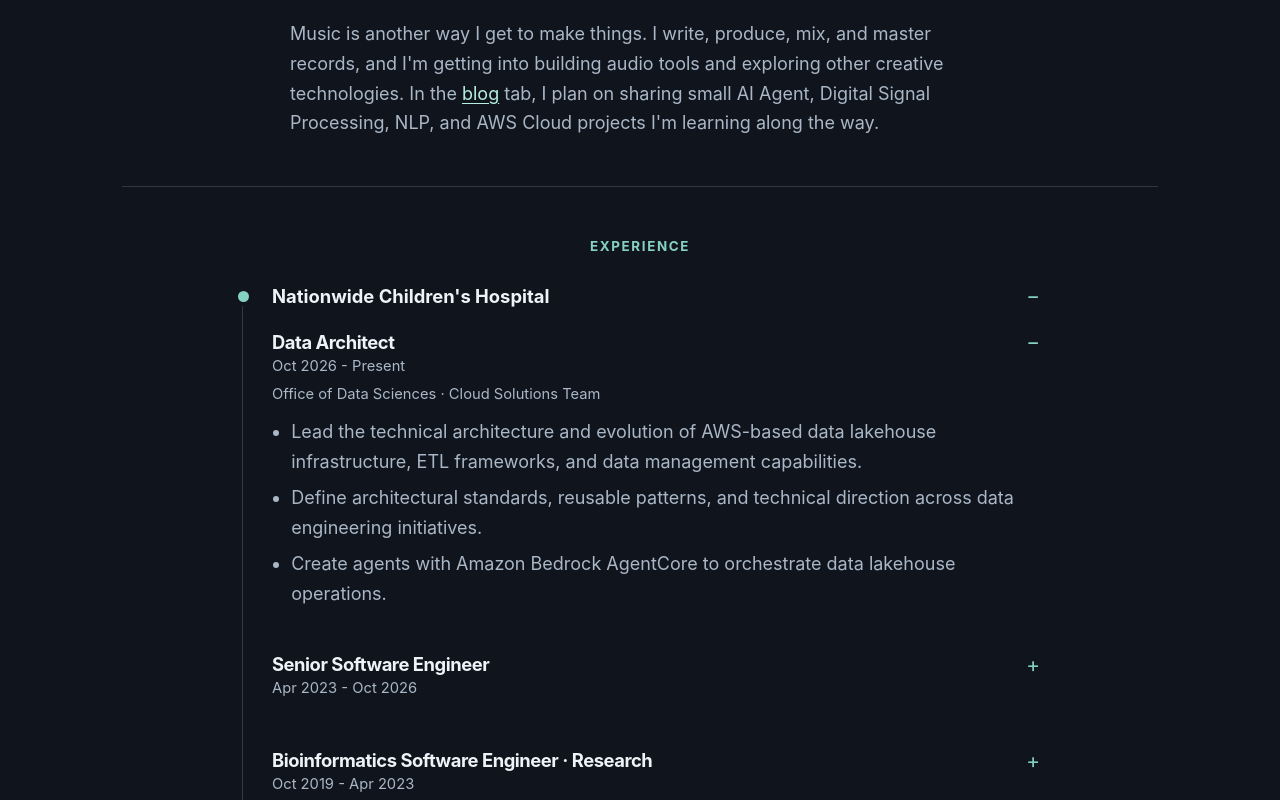
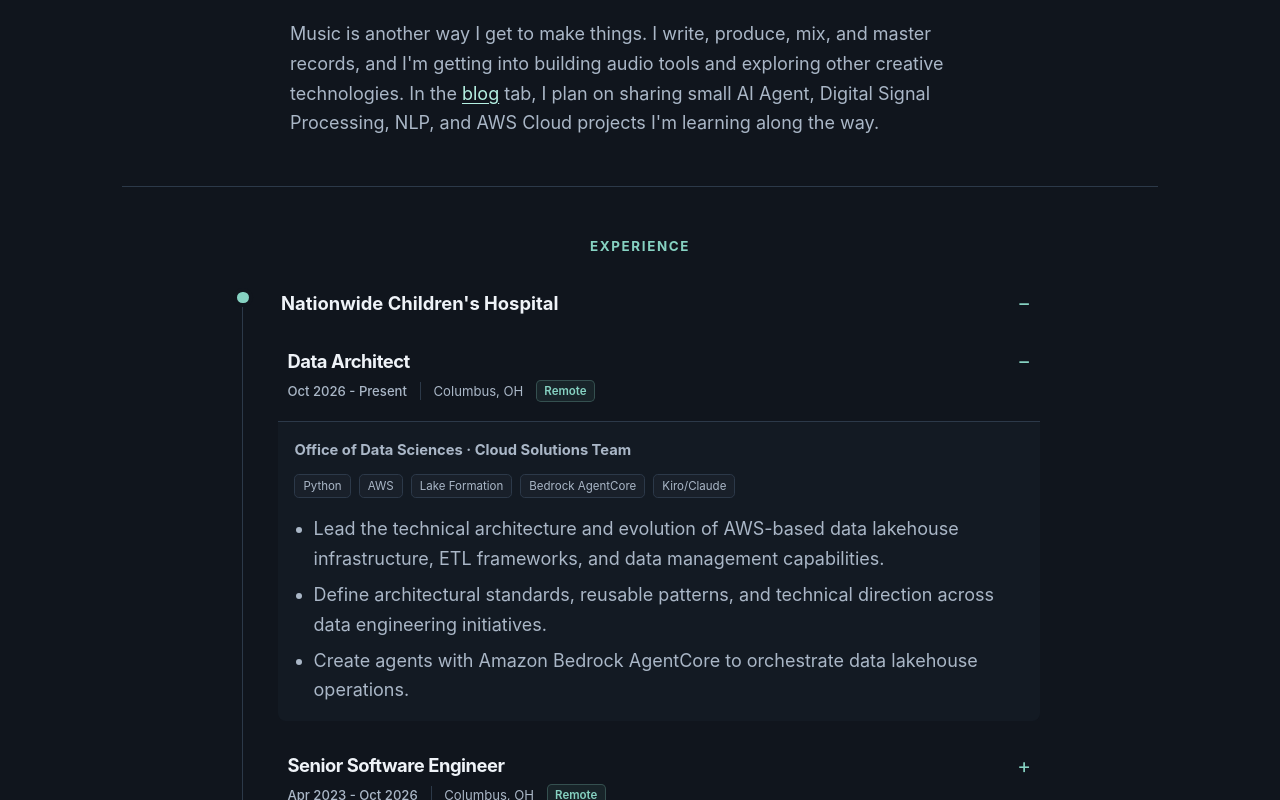
Before and after one commit to jabrennem/jabrennem.github.io, a React (Vite) app: page /#/ in a window 1280 px wide. Shown: the part 2000-2800 px from the top of the page. Built offline with nearby package versions, Linux system fonts and the light colour scheme.

Commit message:
Refine About page experience layout and skill highlights

```diff
--- /dev/null
+++ b/src/components/RoleTools.jsx
@@ -0,0 +1,13 @@
+export default function RoleTools({ tools }) {
+  if (!tools?.length) return null;
+
+  return (
+    <aside className="role-tools" aria-label="Tools used in this role">
+      <ul>
+        {tools.map(({ name }) => (
+          <li key={name}>{name}</li>
+        ))}
+      </ul>
+    </aside>
+  );
+}
--- a/src/data/experience.js
+++ b/src/data/experience.js
@@ -3,6 +3,15 @@ const experience = [
     title: 'Data Architect',
     date: 'Oct 2026 - Present',
     dateTime: '2026-10',
+    location: 'Columbus, OH',
+    workArrangement: 'Remote',
+    tools: [
+      { name: 'Python' },
+      { name: 'AWS' },
+      { name: 'Lake Formation' },
+      { name: 'Bedrock AgentCore' },
+      { name: 'Kiro/Claude' },
+    ],
     company: 'Nationwide Children\'s Hospital · Office of Data Sciences · Cloud Solutions Team',
     bullets: [
       'Lead the technical architecture and evolution of AWS-based data lakehouse infrastructure, ETL frameworks, and data management capabilities.',
@@ -14,6 +23,16 @@ const experience = [
     title: 'Senior Software Engineer',
     date: 'Apr 2023 - Oct 2026',
     dateTime: '2023-04',
+    location: 'Columbus, OH',
+    workArrangement: 'Remote',
+    tools: [
+      { name: 'Python' },
+      { name: 'AWS Serverless' },
+      { name: 'Spark' },
+      { name: 'Lake Formation' },
+      { name: 'Bedrock' },
+      { name: 'GitHub' },
+    ],
     company: 'Nationwide Children\'s Hospital · Office of Data Sciences · Cloud Solutions Team',
     bullets: [
       'Lead architect and developer of a multi-account, research data lake house application in AWS that manages data catalog resources using Glue, storage in S3, ETL using Step Functions and EMR Serverless, governance and access control using Lake Formation and IAM, and lineage with Eventbridge.',
@@ -35,6 +54,16 @@ const experience = [
     title: 'Bioinformatics Software Engineer · Research',
     date: 'Oct 2019 - Apr 2023',
     dateTime: '2019-10',
+    location: 'Columbus, OH',
+    workArrangement: 'On Site',
+    tools: [
+      { name: 'Python' },
+      { name: 'AWS Batch' },
+      { name: 'AWS Serverless' },
+      { name: 'S3/Glue/Athena' },
+      { name: 'Spark' },
+      { name: 'React/TypeScript' },
+    ],
     company: 'Nationwide Children\'s Hospital · Institute for Genomic Medicine · Cloud Solutions Team',
     bullets: [
       'Designed event-driven genomics workflows using Step Functions, Lambda, AWS Batch to process laboratory next generation sequencing pipelines.',
@@ -50,6 +79,15 @@ const experience = [
     title: 'Bioinformatics Software Engineer · Clinical',
     date: 'Oct 2017 - Oct 2019',
     dateTime: '2017-10',
+    location: 'Columbus, OH',
+    workArrangement: 'On Site',
+    tools: [
+      { name: 'Python' },
+      { name: 'NumPy/pandas' },
+      { name: 'Django' },
+      { name: 'MySQL' },
+      { name: 'Bioinformatics' },
+    ],
     company: 'Nationwide Children\'s Hospital · Institute for Genomic Medicine · Clinical Informatics Team',
     bullets: [
       'Collaborated with clinical directors to write software for production clinical genomics operations and Next Generation Sequencing pipelines.',
@@ -59,6 +97,14 @@ const experience = [
     title: 'Big Data Application Developer',
     date: 'Jun 2016 - Oct 2017',
     dateTime: '2016-06',
+    location: 'Athens, OH',
+    workArrangement: 'On Site',
+    tools: [
+      { name: 'Python' },
+      { name: 'SQL' },
+      { name: 'Hadoop/Spark' },
+      { name: 'Django' },
+    ],
     company: 'CGI · Consulting engagement with PNC Bank',
     bullets: [
       'A Data Engineering role maintaining ETL pipelines in an on-premise Hadoop and Apache Spark ecosystem.',
--- a/src/pages/About.jsx
+++ b/src/pages/About.jsx
@@ -3,6 +3,7 @@ import { Link } from 'react-router-dom';
 import experience from '../data/experience';
 import posts from './blog/posts';
 import PostCard from '../components/PostCard';
+import RoleTools from '../components/RoleTools';
 
 const heroSlides = [
   {
@@ -155,13 +156,19 @@ export default function About() {
               </summary>
               <div className="employer-roles">
                 {group.roles.map((role, roleIndex) => (
-                  <details className="role" key={`${group.employer}-${role.title}`} open={groupIndex === 0 && roleIndex === 0}>
+                  <div className="role-entry" key={`${group.employer}-${role.title}`}>
+                    <details className="role" name="experience-jobs" open={groupIndex === 0 && roleIndex === 0}>
                       <summary className="role-summary">
                         <span className="role-title">{role.title}</span>
+                        <span className="role-meta">
                           <time dateTime={role.dateTime}>{role.date}</time>
+                          {role.location && <span className="role-location">{role.location}</span>}
+                          {role.workArrangement && <span className="role-arrangement">{role.workArrangement}</span>}
+                        </span>
                       </summary>
                       <div className="role-content">
                         <p className="role-company">{role.company.split(' · ').slice(1).join(' · ') || role.company}</p>
+                        <RoleTools tools={role.tools} />
                         <ul>
                           {role.bullets.map((bullet, j) => (
                             <li key={j}>{bullet}</li>
@@ -169,6 +176,7 @@ export default function About() {
                         </ul>
                       </div>
                     </details>
+                  </div>
                 ))}
               </div>
             </details>
--- a/src/style.css
+++ b/src/style.css
@@ -94,35 +94,48 @@ h2 { font-size: 1.15rem; letter-spacing: -0.025em; line-height: 1.25; margin-bot
 .section-heading { display: block; margin-bottom: var(--section-heading-space); text-align: center; }
 .section-heading > p:last-child:not(.eyebrow) { color: var(--muted); margin: 0.45rem auto 0; max-width: 760px; }
 .timeline { margin-left: 0.3rem; position: relative; }
-.timeline::before { background: var(--border); bottom: 0.4rem; content: ""; left: 0.15rem; position: absolute; top: 0.4rem; width: 1px; }
 .employer-group { padding: 0 0 2rem 2rem; position: relative; }
-.employer-group::before { background: var(--accent); border: 4px solid var(--bg); border-radius: 50%; content: ""; height: 0.7rem; left: -0.39rem; position: absolute; top: 0.38rem; width: 0.7rem; }
+.employer-group::before { background: var(--accent); border-radius: 50%; box-shadow: 0 0 0 4px var(--bg); content: ""; height: 0.7rem; left: calc(0.15rem - 0.35rem + 0.5px); position: absolute; top: 0.7rem; width: 0.7rem; z-index: 1; }
+.employer-group:not(:last-child)::after { background: var(--border); bottom: -1.05rem; content: ""; left: 0.15rem; position: absolute; top: 1.05rem; width: 1px; }
 .employer-group:last-child { padding-bottom: 0; }
-.employer-summary { align-items: baseline; cursor: pointer; display: flex; flex-wrap: wrap; gap: 0.4rem 1rem; justify-content: space-between; list-style: none; }
+.employer-summary { align-items: baseline; border: 1px solid transparent; border-radius: 0.4rem; cursor: pointer; display: flex; gap: 0.4rem 1rem; justify-content: space-between; list-style: none; padding: 0.35rem 0.5rem; transition: background-color 160ms ease, border-color 160ms ease; }
+.employer-summary:hover { background: var(--surface-soft); border-color: var(--accent); }
 .employer-summary::-webkit-details-marker { display: none; }
 .employer-summary:focus-visible { outline: 2px solid var(--accent-strong); outline-offset: 3px; }
 .employer-summary::after { color: var(--accent); content: "+"; font-size: 1.3rem; line-height: 1; margin-left: 0.5rem; }
 .employer-group[open] .employer-summary::after { content: "−"; }
 .employer-summary > span:first-child { font-size: 1.15rem; font-weight: 700; }
-.employer-roles { margin-top: 1.2rem; }
-.role { padding: 0 0 2.8rem; position: relative; }
+.employer-roles { margin: 1rem 0 0; padding-left: 0.4rem; }
+.role-entry { margin-bottom: 1.5rem; position: relative; }
+.role-entry:last-child { margin-bottom: 0; }
+.role { border-radius: 0.5rem; outline: 1px solid transparent; outline-offset: 0; position: relative; transition: outline-color 160ms ease; }
+.role:hover { outline-color: var(--accent); }
+.role:has(> .role-summary:focus-visible) { outline: 2px solid var(--accent-strong); }
 .role::before { display: none; }
-.role:last-child { padding-bottom: 0; }
-.role-summary { cursor: pointer; display: block; list-style: none; position: relative; }
+.role-summary { border: 1px solid transparent; border-radius: 0.4rem; cursor: pointer; display: grid; gap: 0.45rem; list-style: none; padding: 0.5rem 2rem 0.5rem 0.5rem; position: relative; transition: background-color 160ms ease, border-color 160ms ease; }
+.role:not([open]) > .role-summary:hover { background: var(--surface-soft); }
 .role-summary::-webkit-details-marker { display: none; }
-.role-summary:focus-visible { outline: 2px solid var(--accent-strong); outline-offset: 3px; }
-.role-summary::after { color: var(--accent); content: "+"; font-size: 1.3rem; line-height: 1; position: absolute; right: 0; top: 0.1rem; }
+.role-summary:focus-visible { outline: none; }
+.role-summary::after { color: var(--accent); content: "+"; font-size: 1.3rem; line-height: 1; position: absolute; right: 0.5rem; top: 0.6rem; }
 .role[open] .role-summary::after { content: "−"; }
 .role-title { display: block; font-size: 1.15rem; font-weight: 700; letter-spacing: -0.025em; line-height: 1.25; }
-.role-content { max-height: 22rem; overflow-y: auto; padding-right: 0.75rem; scrollbar-color: var(--accent) transparent; scrollbar-gutter: stable; scrollbar-width: thin; }
+.role-content { background: rgb(23 30 40 / 0.6); border-top: 1px solid var(--border); border-radius: 0 0 0.5rem 0.5rem; margin: 0.65rem 0 0; max-height: 22rem; overflow-y: auto; padding: 1rem; scrollbar-color: var(--accent) transparent; scrollbar-gutter: stable; scrollbar-width: thin; }
+.role-content > .role-company { margin-top: 0; }
 .role-content::-webkit-scrollbar { width: 0.45rem; }
 .role-content::-webkit-scrollbar-track { background: transparent; }
 .role-content::-webkit-scrollbar-thumb { background: var(--accent); border-radius: 999px; }
-.role time, .role-company, .project-note { color: var(--muted); font-size: 0.92rem; }
-.role-summary time { display: block; margin-bottom: 0.25rem; }
-.role-company { margin-bottom: 0.7rem; }
+.role-company, .project-note { color: var(--muted); font-size: 0.92rem; }
+.role-meta { align-items: center; color: var(--muted); display: flex; flex-wrap: wrap; font-size: 0.82rem; gap: 0.4rem 0.8rem; line-height: 1.4; }
+.role-meta time { font-weight: 500; }
+.role-location { border-left: 1px solid var(--border); padding-left: 0.8rem; }
+.role-meta time, .role-location { white-space: nowrap; }
+.role-arrangement { background: rgb(134 210 194 / 0.08); border: 1px solid rgb(134 210 194 / 0.25); border-radius: 0.3rem; color: var(--accent); font-size: 0.72rem; font-weight: 600; padding: 0.12rem 0.45rem; white-space: nowrap; }
+.role-company { font-weight: 700; margin-bottom: 0.7rem; }
 .role ul { color: var(--muted); margin: 0; max-width: 800px; padding-left: 1.2rem; }
 .role li + li { margin-top: 0.4rem; }
+.role-tools { margin-bottom: 1rem; }
+.role .role-tools ul { display: flex; flex-wrap: wrap; gap: 0.5rem; list-style: none; margin: 0; padding: 0; }
+.role .role-tools li { background: rgb(170 183 199 / 0.04); border: 1px solid var(--border); border-radius: 0.3rem; color: var(--muted); font-size: 0.72rem; line-height: 1.4; margin: 0; padding: 0.2rem 0.5rem; }
 .capability-grid { display: grid; gap: 1rem; grid-template-columns: repeat(3, 1fr); }
 .capability-grid article { background: var(--surface); border: 1px solid var(--border); border-top: 2px solid var(--accent); min-height: 10.4rem; padding: 1.35rem; }
 .capability-grid p { color: var(--muted); font-size: 0.93rem; margin: 0; }
@@ -315,6 +328,12 @@ h2 { font-size: 1.15rem; letter-spacing: -0.025em; line-height: 1.25; margin-bot
   .site-footer { flex-direction: column; gap: 0.45rem; }
 }
 
+@media (max-width: 600px) {
+  .employer-group { padding-left: 1rem; }
+  .employer-roles { padding-left: 0; }
+  .role-content { padding: 0.75rem; }
+}
+
 @media (prefers-reduced-motion: reduce) { html { scroll-behavior: auto; } }
 /* Resume page */
 .resume-page { max-width: 900px; padding: 4rem 0 2rem; }
```
Lines whose indentation alone changed are shown as unchanged.
